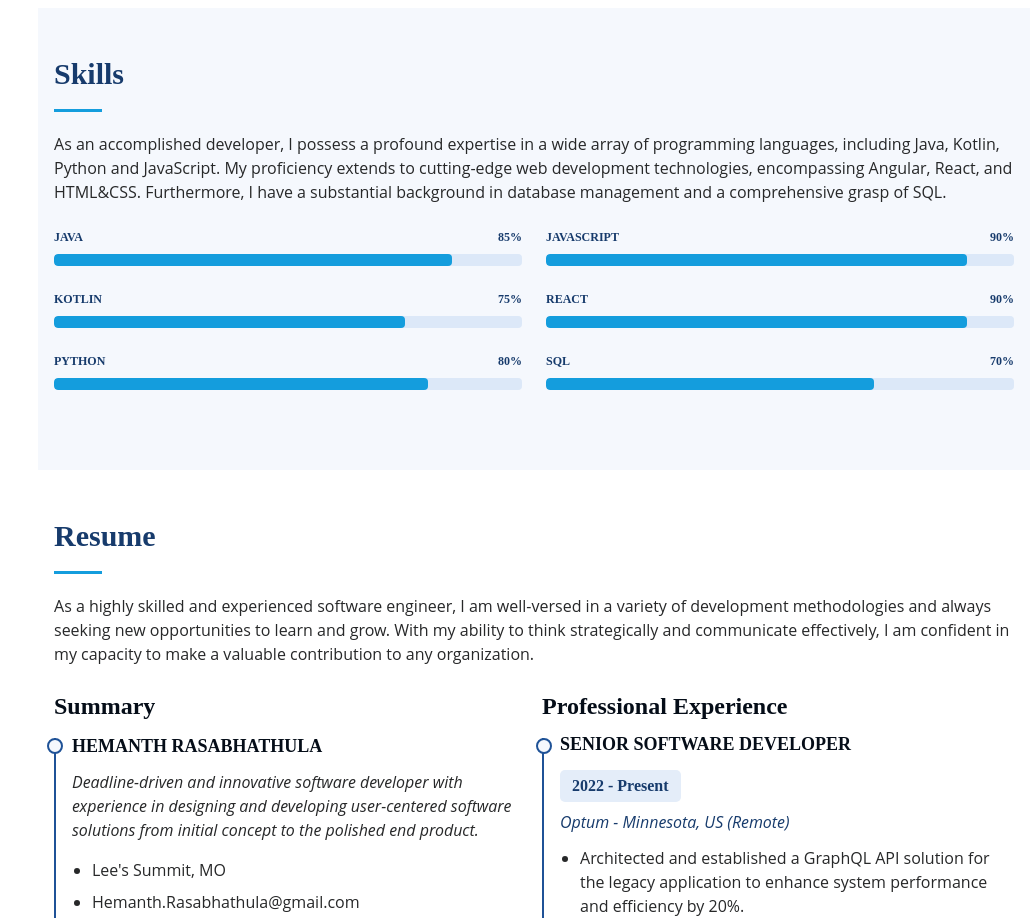
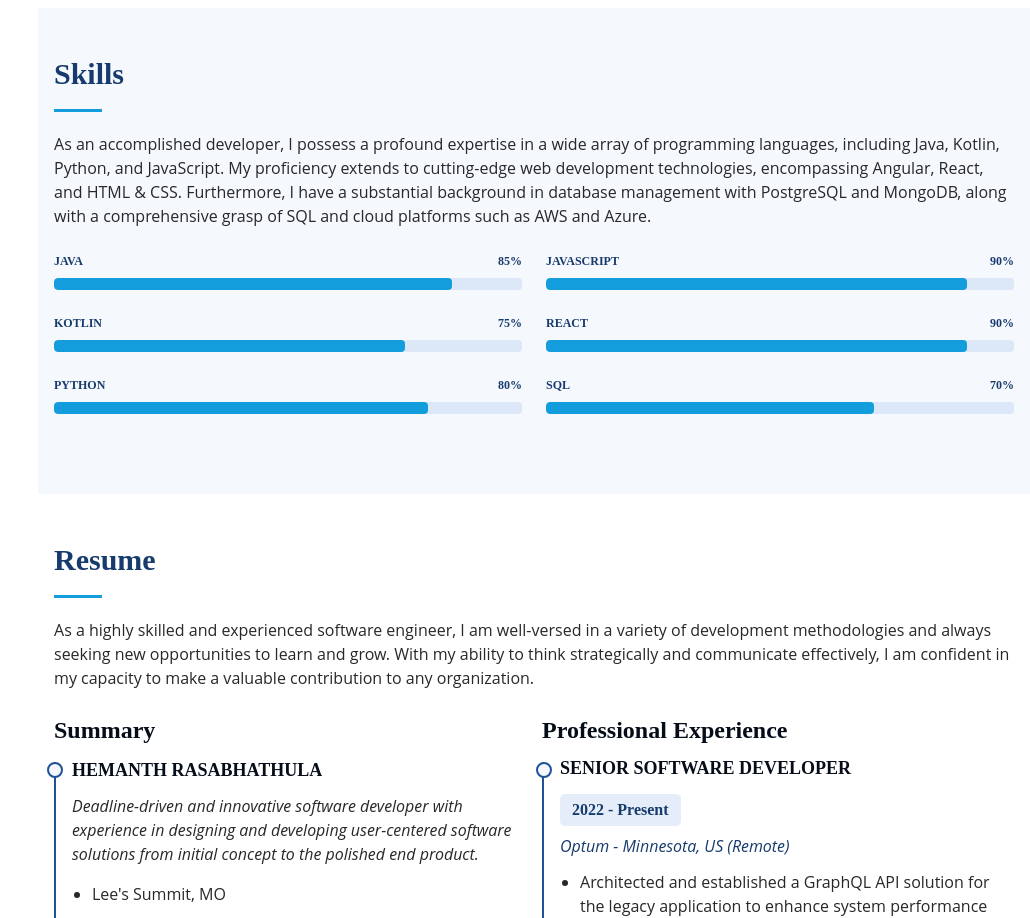
Before and after one commit to hemanthrasabhathula/hemanthrasabhathula.github.io, a React (Vite) app: page / in a window 1280 px wide. Shown: the part 1480-2398 px from the top of the page, without its empty margins (250-1280 px from the left). Built offline with nearby package versions, Linux system fonts and the light colour scheme; no server answers; what @lordicon/element would draw is missing.

Commit message:
refactor: comment out console logs for cleaner code and improved performance

```diff
--- a/src/components/NavBar.tsx
+++ b/src/components/NavBar.tsx
@@ -62,9 +62,9 @@ const NavBar = React.memo(({ className, toggleNavBar }: NavBarProps) => {
     (state: RootState) => state.nav.activeSection
   );
 
-  console.log("Active Section from Redux:", activeSection);
+  // console.log("Active Section from Redux:", activeSection);
   const isActive = (section: string) => {
-    console.log("Active Section:", activeSection, "Current Section:", section);
+    // console.log("Active Section:", activeSection, "Current Section:", section);
     return activeSection === section ? "text-cyan-500" : "text-white";
   };
 
--- a/src/lib/portfolioSlice.ts
+++ b/src/lib/portfolioSlice.ts
@@ -33,7 +33,7 @@ export const fetchPortfolioConfig = createAsyncThunk(
       const parsedData = JSON.parse(fileContent);
       return parsedData as PortfolioConfig;
     } catch (error) {
-      console.error("Error fetching portfolio config:", error);
+      // console.error("Error fetching portfolio config:", error);
       if (axios.isAxiosError(error)) {
         return rejectWithValue(
           error.message || "Failed to fetch portfolio config"
--- a/src/pages/Resume.tsx
+++ b/src/pages/Resume.tsx
@@ -55,17 +55,17 @@ const Resume = React.memo(({ className }: ClassNameProps) => {
         </div>
         <p className="text-[1rem]">{resumeDescription}</p>
         <div className="grid grid-cols-1 sm:grid-cols-2 gap-4 mt-6">
+          {/* COLUMN 1 */}
           <div className="flex flex-col gap-6" data-aos="fade-up">
             {/*  SUMMARY SECTION */}
             <SummarySection />
-
             {/*  EDUCATION SECTION */}
             <EducationSection className="hidden md:block" />
-
             {/* PROJECTS */}
             <ProjectsSection className="hidden md:block" />
           </div>
 
+          {/* COLUMN 2 */}
           <div className="flex flex-col gap-6" data-aos="fade-up">
             {/* PROFESSIONAL EXPERIENCE */}
             <ProfessionalExperienceSection />
--- a/src/pages/Skills.tsx
+++ b/src/pages/Skills.tsx
@@ -10,7 +10,7 @@ import { setActiveSection } from "../lib/navSlice";
 const Skills = React.memo(({ className }: ClassNameProps) => {
   const title = SECTION.SKILLS;
   const skillsDescription =
-    "As an accomplished developer, I possess a profound expertise in a wide array of programming languages, including Java, Kotlin, Python and JavaScript. My proficiency extends to cutting-edge web development technologies, encompassing Angular, React, and HTML&CSS. Furthermore, I have a substantial background in database management and a comprehensive grasp of SQL.";
+    "As an accomplished developer, I possess a profound expertise in a wide array of programming languages, including Java, Kotlin, Python, and JavaScript. My proficiency extends to cutting-edge web development technologies, encompassing Angular, React, and HTML & CSS. Furthermore, I have a substantial background in database management with PostgreSQL and MongoDB, along with a comprehensive grasp of SQL and cloud platforms such as AWS and Azure.";
 
   const skills = [
     { tech: "JAVA", progress: 85 },
```
Also changed, not shown: src/pages/HomeContainer.tsx (+0 -14 lines).
